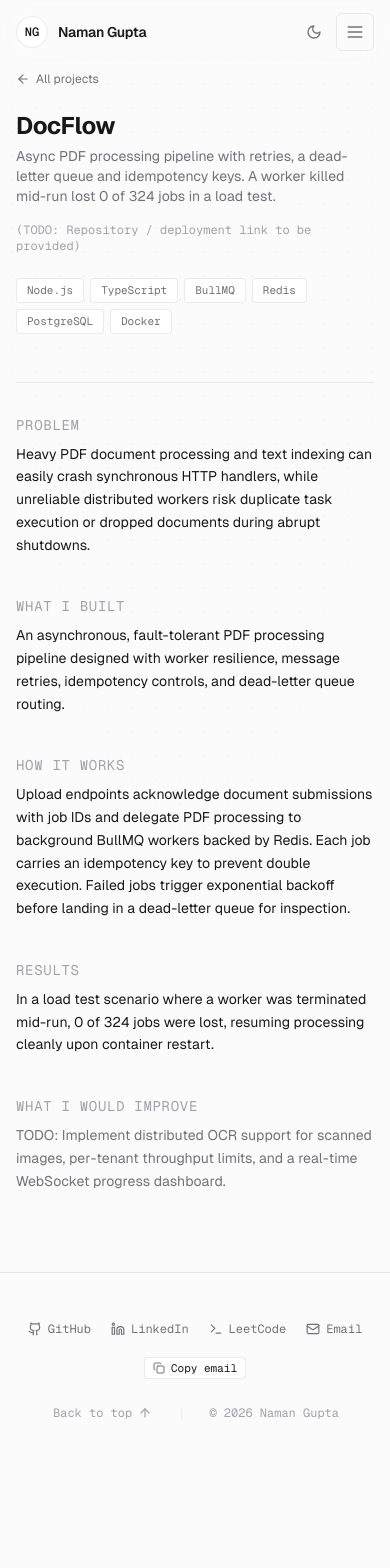
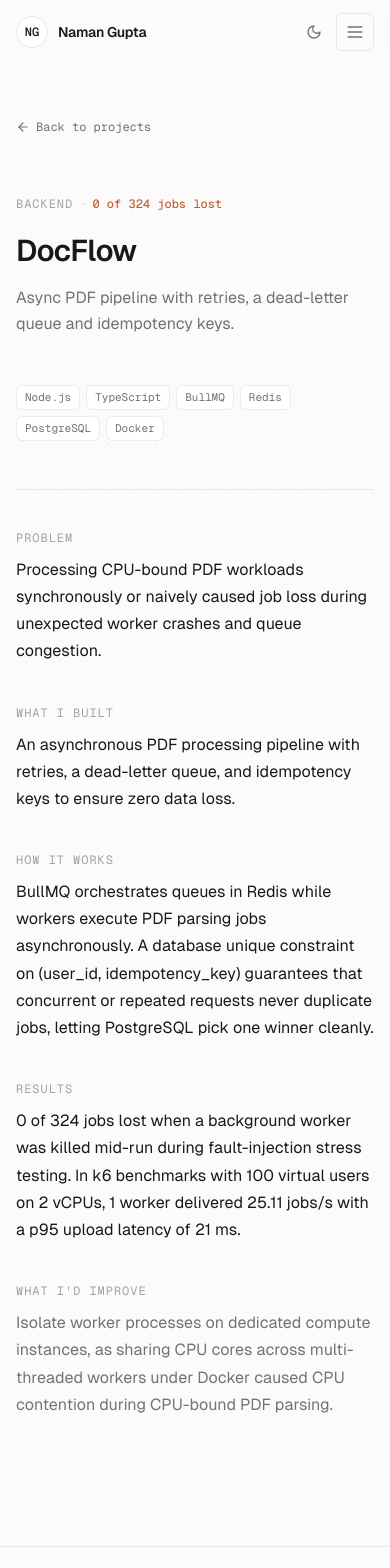
Before and after one commit to namangupta08/Portfolio, a Next.js app: page /projects/docflow in a window 390 px wide. Shown: the top 1568 px of the page. Before the commit the page ends 1471 px from the top, so only its background shows below. Built offline with nearby package versions, Linux system fonts and the light colour scheme.

Commit message:
feat(projects): implement bento layout, filter chips, compact cards, and /projects/[slug] case study pages

```diff
--- /dev/null
+++ b/src/app/components/Projects.tsx
@@ -0,0 +1,108 @@
+"use client";
+
+import React, { useState } from "react";
+import { featuredProjects, moreProjects, ProjectCategory } from "@/data/projects";
+import { FeaturedProjectCard, CompactProjectCard } from "./ProjectCard";
+
+const filterCategories: ProjectCategory[] = ["All", "Backend", "Full-stack", "AI"];
+
+export default function Projects() {
+  const [selectedCategory, setSelectedCategory] = useState<ProjectCategory>("All");
+
+  const filteredFeatured = featuredProjects.filter((p) => {
+    if (selectedCategory === "All") return true;
+    return p.category === selectedCategory;
+  });
+
+  const filteredMore = moreProjects.filter((p) => {
+    if (selectedCategory === "All") return true;
+    return p.category === selectedCategory;
+  });
+
+  return (
+    <section id="projects" className="py-[72px] lg:py-[112px] border-t border-border">
+      <div className="space-y-8">
+        {/* Section Header with Filter Chips */}
+        <div className="flex flex-col sm:flex-row sm:items-baseline justify-between gap-4">
+          <div>
+            <span className="font-mono text-xs uppercase tracking-[0.08em] text-muted-dark block">
+              Projects
+            </span>
+            <h2 className="text-[2.25rem] font-semibold tracking-[-0.02em] text-foreground leading-tight mt-1">
+              Selected work
+            </h2>
+          </div>
+
+          {/* Filter Chips */}
+          <div
+            role="tablist"
+            aria-label="Filter projects by category"
+            className="flex flex-wrap items-center gap-1.5 p-1 rounded-lg border border-border bg-surface w-fit"
+          >
+            {filterCategories.map((cat) => {
+              const active = selectedCategory === cat;
+              return (
+                <button
+                  key={cat}
+                  type="button"
+                  role="tab"
+                  aria-selected={active}
+                  onClick={() => setSelectedCategory(cat)}
+                  className={`px-3 py-1 rounded-[6px] font-mono text-xs uppercase tracking-[0.06em] transition-all btn-press ${
+                    active
+                      ? "bg-accent text-white font-medium shadow-sm"
+                      : "text-muted hover:text-foreground"
+                  }`}
+                >
+                  {cat}
+                </button>
+              );
+            })}
+          </div>
+        </div>
+
+        {/* Featured Projects Bento Layout: 1 wide + 2 half-width */}
+        {filteredFeatured.length > 0 && (
+          <div className="space-y-4">
+            {/* If "All", show first card as wide full-width, next 2 as half-width */}
+            {selectedCategory === "All" ? (
+              <>
+                {/* Wide Card (DocFlow) */}
+                <div className="w-full">
+                  <FeaturedProjectCard project={filteredFeatured[0]} />
+                </div>
+
+                {/* 2 Half-width Cards (SpendWise & VistaVoyage) */}
+                <div className="grid grid-cols-1 md:grid-cols-2 gap-4">
+                  {filteredFeatured.slice(1).map((project) => (
+                    <FeaturedProjectCard key={project.slug} project={project} />
+                  ))}
+                </div>
+              </>
+            ) : (
+              <div className="grid grid-cols-1 md:grid-cols-2 gap-4">
+                {filteredFeatured.map((project) => (
+                  <FeaturedProjectCard key={project.slug} project={project} />
+                ))}
+              </div>
+            )}
+          </div>
+        )}
+
+        {/* More Work Section (2x2 grid) */}
+        {filteredMore.length > 0 && (
+          <div className="pt-8 space-y-4">
+            <h3 className="font-mono text-xs uppercase tracking-[0.08em] text-muted-dark">
+              More work
+            </h3>
+            <div className="grid grid-cols-1 sm:grid-cols-2 gap-4">
+              {filteredMore.map((project) => (
+                <CompactProjectCard key={project.slug} project={project} />
+              ))}
+            </div>
+          </div>
+        )}
+      </div>
+    </section>
+  );
+}
--- a/src/app/projects/[slug]/page.tsx
+++ b/src/app/projects/[slug]/page.tsx
@@ -2,9 +2,9 @@ import React from "react";
 import Link from "next/link";
 import { notFound } from "next/navigation";
 import type { Metadata } from "next";
-import { projects } from "@/data/portfolio";
-import { ArrowLeft, ExternalLink, Github } from "lucide-react";
-import FadeIn from "@/app/components/FadeIn";
+import { allProjects } from "@/data/projects";
+import { ArrowLeft, ArrowUpRight } from "lucide-react";
+import { SiGithub } from "react-icons/si";
 
 interface ProjectDetailPageProps {
   params: {
@@ -13,149 +13,168 @@ interface ProjectDetailPageProps {
 }
 
 export function generateStaticParams() {
-  return projects.map((p) => ({ slug: p.slug }));
+  return allProjects
+    .filter((p) => p.detail)
+    .map((p) => ({ slug: p.slug }));
 }
 
 export function generateMetadata({ params }: ProjectDetailPageProps): Metadata {
-  const project = projects.find((p) => p.slug === params.slug);
+  const project = allProjects.find((p) => p.slug === params.slug);
   if (!project) return {};
 
   return {
-    title: `${project.title} — Naman Gupta`,
+    title: `${project.name} — Naman Gupta`,
     description: project.summary,
   };
 }
 
 export default function ProjectDetailPage({ params }: ProjectDetailPageProps) {
-  const project = projects.find((p) => p.slug === params.slug);
-  if (!project) {
+  const project = allProjects.find((p) => p.slug === params.slug);
+  if (!project || !project.detail) {
     notFound();
   }
 
   const { detail } = project;
 
   return (
-    <div className="space-y-12">
-      <FadeIn>
-        <div className="space-y-4">
+    <div className="py-12 sm:py-16 space-y-12 max-w-prose">
+      {/* Back link */}
+      <div>
         <Link
-            href="/projects"
-            className="inline-flex items-center gap-1.5 text-xs text-muted hover:text-accent transition-colors group"
+          href="/#projects"
+          className="inline-flex items-center gap-1.5 text-xs font-mono text-muted hover:text-foreground transition-colors group"
         >
           <ArrowLeft className="w-3.5 h-3.5 group-hover:-translate-x-0.5 transition-transform" />
-            <span>All projects</span>
+          <span>Back to projects</span>
         </Link>
+      </div>
 
-          <div className="flex flex-col sm:flex-row sm:items-baseline justify-between gap-4">
-            <div>
-              <h1 className="text-2xl sm:text-3xl font-bold tracking-tight text-foreground">
-                {project.title}
+      {/* Header */}
+      <div className="space-y-4">
+        <div className="flex items-center gap-2">
+          <span className="font-mono text-xs uppercase tracking-[0.08em] text-muted-dark">
+            {project.category}
+          </span>
+          {project.metricBadge && (
+            <>
+              <span className="text-border" aria-hidden="true">·</span>
+              <span className="font-mono text-xs text-accent font-medium">
+                {project.metricBadge}
+              </span>
+            </>
+          )}
+        </div>
+
+        <h1 className="text-3xl sm:text-4xl font-semibold tracking-[-0.03em] text-foreground">
+          {project.name}
         </h1>
-              <p className="mt-1 text-sm text-muted">
+
+        <p className="text-base text-muted leading-relaxed">
           {project.summary}
         </p>
-            </div>
 
-            {/* Links */}
-            <div className="flex items-center gap-3 shrink-0 text-xs">
-              {project.live && (
+        {/* Links row */}
+        <div className="flex flex-wrap items-center gap-3 pt-2 font-mono text-xs">
+          {project.liveUrl && (
             <a
-                  href={project.live}
+              href={project.liveUrl}
               target="_blank"
               rel="noopener noreferrer"
-                  className="inline-flex items-center gap-1.5 px-3 py-1.5 rounded-md border border-border bg-surface/50 text-foreground hover:border-foreground/30 transition-colors"
+              className="inline-flex items-center gap-1.5 px-3 py-1.5 rounded-md border border-border bg-surface text-foreground hover:border-foreground/30 transition-colors btn-press"
             >
-                  <span>Live</span>
-                  <ExternalLink className="w-3.5 h-3.5" />
+              <span>Live demo</span>
+              <ArrowUpRight className="w-3.5 h-3.5" />
             </a>
           )}
 
-              {project.github && (
+          {project.githubUrl && (
             <a
-                  href={project.github}
+              href={project.githubUrl}
               target="_blank"
               rel="noopener noreferrer"
-                  className="inline-flex items-center gap-1.5 px-3 py-1.5 rounded-md border border-border bg-surface/50 text-foreground hover:border-foreground/30 transition-colors"
+              className="inline-flex items-center gap-1.5 px-3 py-1.5 rounded-md border border-border bg-surface text-foreground hover:border-foreground/30 transition-colors btn-press"
             >
-                  <Github className="w-3.5 h-3.5" />
+              <SiGithub className="w-3.5 h-3.5" />
               <span>GitHub</span>
             </a>
           )}
 
           {project.isPrivateSource && (
-                <span className="font-mono text-xs text-muted-dark">
+            <span className="text-muted-dark text-xs font-mono py-1">
               (Private repository)
             </span>
           )}
-
-              {project.linkPlaceholder && (
-                <span className="font-mono text-xs text-muted-dark">
-                  ({project.linkPlaceholder})
-                </span>
-              )}
-            </div>
         </div>
 
-          {/* Stack Chips */}
+        {/* Stack chips */}
         <div className="flex flex-wrap gap-1.5 pt-2">
           {project.stack.map((tech) => (
             <span
               key={tech}
-                className="font-mono text-[11px] px-2.5 py-0.5 rounded bg-surface border border-border text-muted"
+              className="font-mono text-[11px] px-2 py-0.5 rounded-[6px] bg-surface border border-border text-muted"
             >
               {tech}
             </span>
           ))}
         </div>
       </div>
-      </FadeIn>
 
-      {/* Sections: Problem, What I built, How it works, Results, What I would improve */}
-      <div className="space-y-10 border-t border-border pt-8">
-        <section className="space-y-2">
-          <h2 className="text-sm font-mono uppercase tracking-wider text-muted-dark">
+      {/* Case Study Details: Problem, What I built, How it works, Results, What I'd improve */}
+      <div className="space-y-10 border-t border-border pt-10">
+        {detail.problem && (
+          <section className="space-y-2.5">
+            <h2 className="text-xs font-mono uppercase tracking-[0.08em] text-muted-dark">
               Problem
             </h2>
-          <p className="text-sm sm:text-base text-foreground leading-relaxed">
+            <p className="text-base text-foreground leading-[1.7]">
               {detail.problem}
             </p>
           </section>
+        )}
 
-        <section className="space-y-2">
-          <h2 className="text-sm font-mono uppercase tracking-wider text-muted-dark">
+        {detail.whatIBuilt && (
+          <section className="space-y-2.5">
+            <h2 className="text-xs font-mono uppercase tracking-[0.08em] text-muted-dark">
               What I built
             </h2>
-          <p className="text-sm sm:text-base text-foreground leading-relaxed">
+            <p className="text-base text-foreground leading-[1.7]">
               {detail.whatIBuilt}
             </p>
           </section>
+        )}
 
-        <section className="space-y-2">
-          <h2 className="text-sm font-mono uppercase tracking-wider text-muted-dark">
+        {detail.howItWorks && (
+          <section className="space-y-2.5">
+            <h2 className="text-xs font-mono uppercase tracking-[0.08em] text-muted-dark">
               How it works
             </h2>
-          <p className="text-sm sm:text-base text-foreground leading-relaxed">
+            <p className="text-base text-foreground leading-[1.7]">
               {detail.howItWorks}
             </p>
           </section>
+        )}
 
-        <section className="space-y-2">
-          <h2 className="text-sm font-mono uppercase tracking-wider text-muted-dark">
+        {detail.results && (
+          <section className="space-y-2.5">
+            <h2 className="text-xs font-mono uppercase tracking-[0.08em] text-muted-dark">
               Results
             </h2>
-          <p className="text-sm sm:text-base text-foreground leading-relaxed">
+            <p className="text-base text-foreground leading-[1.7]">
               {detail.results}
             </p>
           </section>
+        )}
 
-        <section className="space-y-2">
-          <h2 className="text-sm font-mono uppercase tracking-wider text-muted-dark">
-            What I would improve
+        {detail.whatIWouldImprove && (
+          <section className="space-y-2.5">
+            <h2 className="text-xs font-mono uppercase tracking-[0.08em] text-muted-dark">
+              What I&apos;d improve
             </h2>
-          <p className="text-sm sm:text-base text-muted leading-relaxed">
+            <p className="text-base text-muted leading-[1.7]">
               {detail.whatIWouldImprove}
             </p>
           </section>
+        )}
       </div>
     </div>
   );
--- a/src/app/projects/page.tsx
+++ b/src/app/projects/page.tsx
@@ -1,44 +1,99 @@
-import React from "react";
+"use client";
+
+import React, { useState } from "react";
 import Link from "next/link";
-import type { Metadata } from "next";
-import { projects } from "@/data/portfolio";
-import ProjectCard from "@/app/components/ProjectCard";
-import FadeIn from "@/app/components/FadeIn";
 import { ArrowLeft } from "lucide-react";
+import { allProjects, ProjectCategory } from "@/data/projects";
+import { FeaturedProjectCard, CompactProjectCard } from "@/app/components/ProjectCard";
 
-export const metadata: Metadata = {
-  title: "Projects — Naman Gupta",
-  description: "Systems, tools, and applications built by Naman Gupta.",
-};
+const filterCategories: ProjectCategory[] = ["All", "Backend", "Full-stack", "AI"];
 
 export default function ProjectsPage() {
+  const [selectedCategory, setSelectedCategory] = useState<ProjectCategory>("All");
+
+  const filtered = allProjects.filter((p) => {
+    if (selectedCategory === "All") return true;
+    return p.category === selectedCategory;
+  });
+
+  const featured = filtered.filter((p) => p.isFeatured);
+  const other = filtered.filter((p) => !p.isFeatured);
+
   return (
-    <div className="space-y-10">
-      <FadeIn>
-        <div className="space-y-3">
+    <div className="py-12 sm:py-16 space-y-10">
+      {/* Header */}
+      <div className="space-y-4">
         <Link
           href="/"
-            className="inline-flex items-center gap-1 text-xs text-muted hover:text-accent transition-colors"
+          className="inline-flex items-center gap-1.5 text-xs font-mono text-muted hover:text-foreground transition-colors group"
         >
-            <ArrowLeft className="w-3.5 h-3.5" />
+          <ArrowLeft className="w-3.5 h-3.5 group-hover:-translate-x-0.5 transition-transform" />
           <span>Back to home</span>
         </Link>
-          <h1 className="text-2xl sm:text-3xl font-bold tracking-tight text-foreground">
+
+        <div className="flex flex-col sm:flex-row sm:items-baseline justify-between gap-4">
+          <div>
+            <h1 className="text-3xl sm:text-4xl font-semibold tracking-[-0.03em] text-foreground">
               Projects
             </h1>
-          <p className="text-sm text-muted max-w-[65ch]">
-            Personal finance tracking, fault-tolerant job queues, and AI-assisted workflow engines.
+            <p className="mt-1 text-base text-muted max-w-prose">
+              Selected systems, tools, and platforms built by Naman Gupta.
             </p>
           </div>
-      </FadeIn>
 
-      <div className="space-y-6">
-        {projects.map((project, idx) => (
-          <FadeIn key={project.slug} delay={idx * 0.05}>
-            <ProjectCard project={project} priorityImage={idx === 0} />
-          </FadeIn>
+          {/* Filter Chips */}
+          <div
+            role="tablist"
+            aria-label="Filter projects by category"
+            className="flex flex-wrap items-center gap-1.5 p-1 rounded-lg border border-border bg-surface w-fit"
+          >
+            {filterCategories.map((cat) => {
+              const active = selectedCategory === cat;
+              return (
+                <button
+                  key={cat}
+                  type="button"
+                  role="tab"
+                  aria-selected={active}
+                  onClick={() => setSelectedCategory(cat)}
+                  className={`px-3 py-1 rounded-[6px] font-mono text-xs uppercase tracking-[0.06em] transition-all btn-press ${
+                    active
+                      ? "bg-accent text-white font-medium shadow-sm"
+                      : "text-muted hover:text-foreground"
+                  }`}
+                >
+                  {cat}
+                </button>
+              );
+            })}
+          </div>
+        </div>
+      </div>
+
+      {/* Featured Projects */}
+      {featured.length > 0 && (
+        <div className="space-y-4">
+          <div className="grid grid-cols-1 md:grid-cols-2 gap-4">
+            {featured.map((p) => (
+              <FeaturedProjectCard key={p.slug} project={p} />
             ))}
           </div>
         </div>
+      )}
+
+      {/* More Projects */}
+      {other.length > 0 && (
+        <div className="pt-6 space-y-4">
+          <h2 className="font-mono text-xs uppercase tracking-[0.08em] text-muted-dark">
+            Additional repositories & platforms
+          </h2>
+          <div className="grid grid-cols-1 sm:grid-cols-2 gap-4">
+            {other.map((p) => (
+              <CompactProjectCard key={p.slug} project={p} />
+            ))}
+          </div>
+        </div>
+      )}
+    </div>
   );
 }
```
Also changed, not shown: src/app/components/ProjectCard.tsx (+158 -107 lines). Lines whose indentation alone changed are shown as unchanged.
